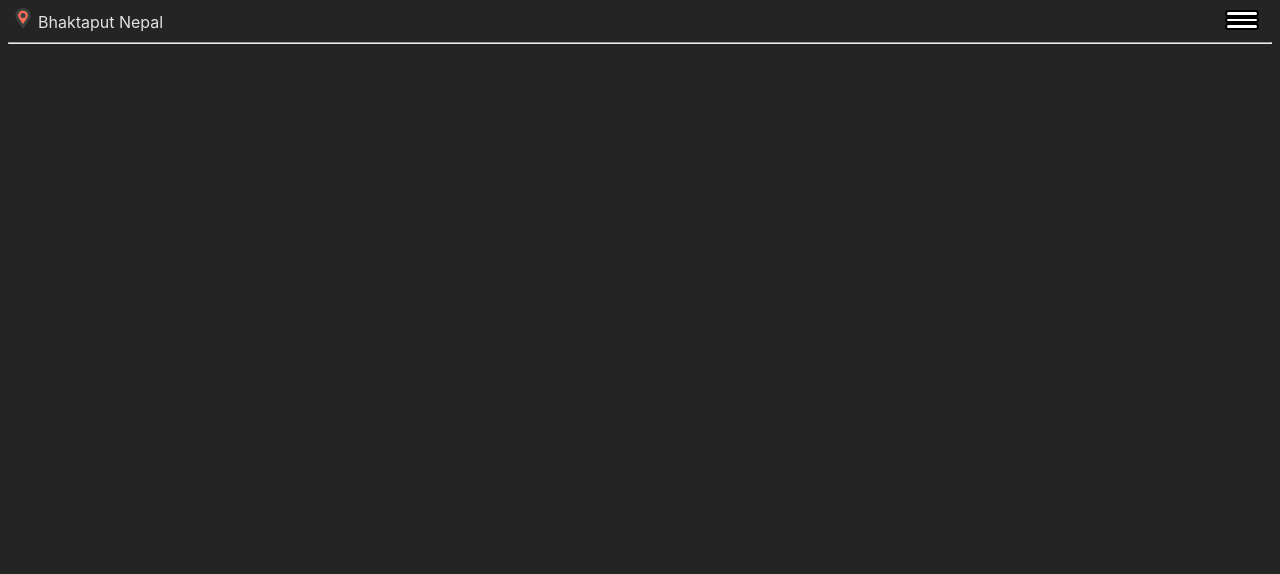
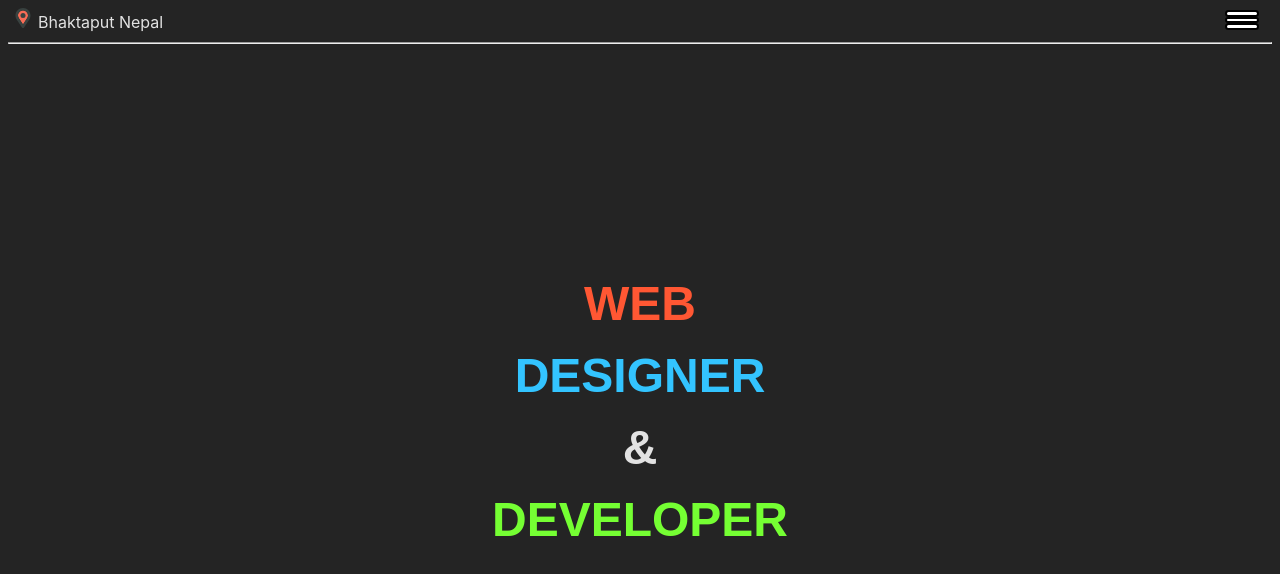
Before and after one commit to HTML69/Landing.Website, a React (Vite) app in the folder WebsiteCode/: page / in a window 1280 px wide. Shown: the top 574 px of the page. Built offline with nearby package versions, Linux system fonts and the light colour scheme.

Commit message:
yuyhjgyujgy

```diff
--- a/WebsiteCode/src/App.jsx
+++ b/WebsiteCode/src/App.jsx
@@ -1,9 +1,11 @@
 import Header from "./headers/Header";
+import FirstPage from "./body/FirstPage";
 
 function App() {
   return (
     <>
       <Header />
+      <FirstPage />
     </>
   );
 }
--- /dev/null
+++ b/WebsiteCode/src/body/FirstPage.css
@@ -0,0 +1,25 @@
+/* Center the div on the page */
+.data {
+  display: flex; /* Use flexbox */
+  flex-direction: column; /* Stack the text vertically */
+  justify-content: center; /* Center vertically */
+  align-items: center; /* Center horizontally */
+  height: 90vh; /* Full viewport height */
+  text-align: center; /* Center the text */
+  font-family: Arial, sans-serif; /* Change the font */
+  font-size: 3rem; /* Adjust text size */
+  font-weight: bold; /* Make the text bold */
+}
+
+/* Style for different parts of the text */
+.web {
+  color: #ff5733; /* Orange */
+}
+
+.designer {
+  color: #33c4ff; /* Light blue */
+}
+
+.developer {
+  color: #75ff33; /* Light green */
+}
--- /dev/null
+++ b/WebsiteCode/src/body/FirstPage.jsx
@@ -0,0 +1,16 @@
+import "./FirstPage.css";
+
+function FirstPage() {
+  return (
+    <>
+      <div className="data">
+        <span className="web">WEB</span>
+        <span className="designer">DESIGNER </span>
+        <span className="&">&</span>
+        <span className="developer">DEVELOPER</span>
+      </div>
+    </>
+  );
+}
+
+export default FirstPage;
```
